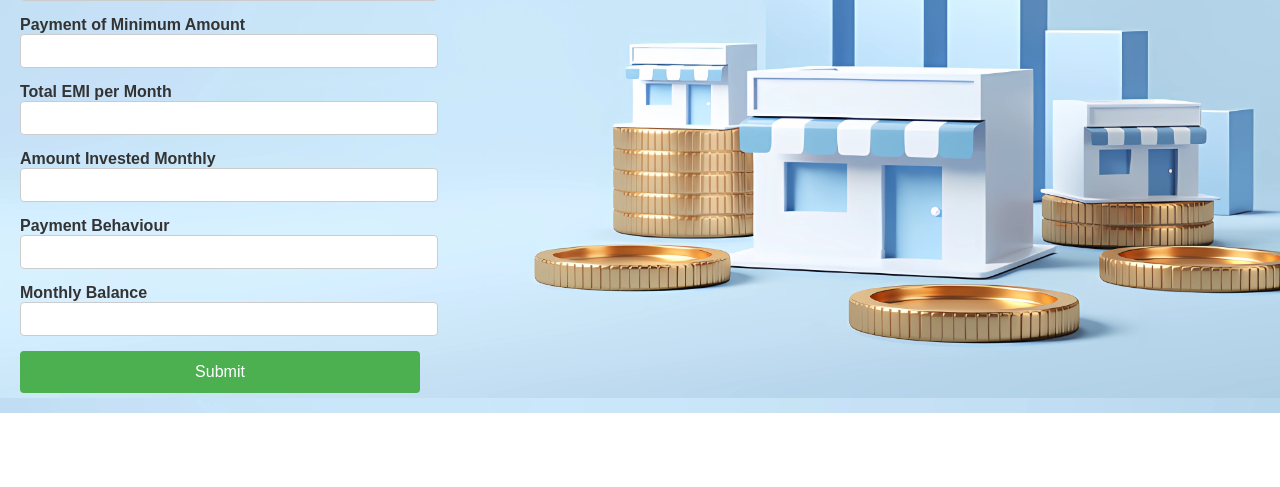
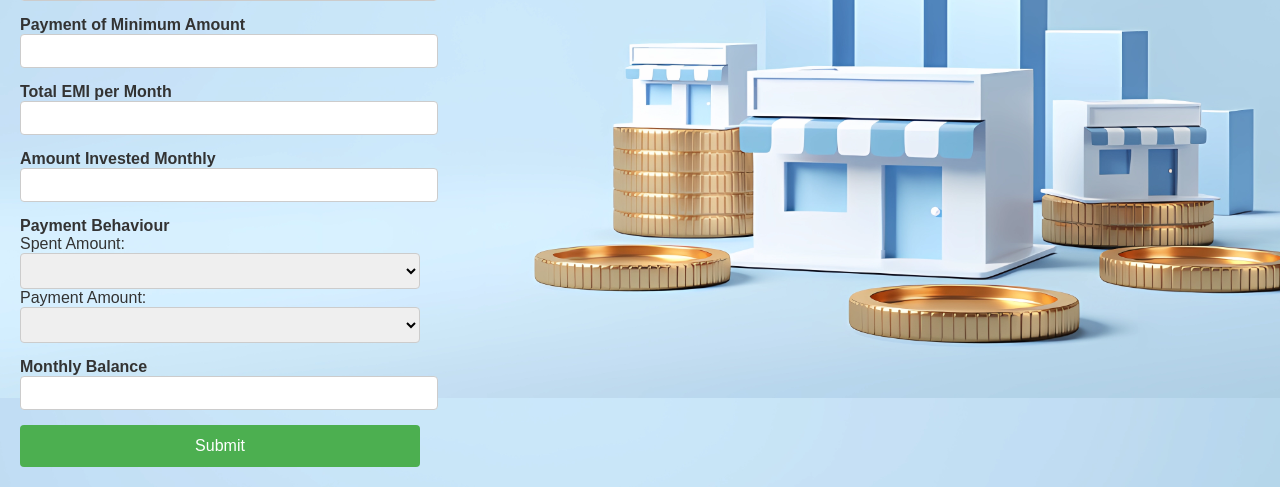
Before and after one commit to stargazer77077/ece143-Group4-project-Personal_Financial_Literacy_Optimizer, a Flask app: page / in a window 1280 px wide. Shown: the part 1202-1689 px from the top of the page. Before the commit the page ends 1615 px from the top, so only its background shows below. Run offline with Flask 3, Linux system fonts and the light colour scheme.

Commit message:
Update index.html with drop down menu

```diff
--- a/website/templates/index.html
+++ b/website/templates/index.html
@@ -191,10 +191,30 @@
                     <label for="monthly_investment">Amount Invested Monthly</label>
                     <input type="number" id="monthly_investment" name="Amount_invested_monthly">
                 </div>
+
                 <div>
                     <label for="payment_behavior">Payment Behaviour</label>
-                    <input type="text" id="payment_behavior" name="Payment_Behaviour">
+                    <div>
+                        Spent Amount:
+                        <select Spent="spent_amount" id="spent_amount">
+                            <option value="" disabled selected></option>
+                            <option value="Low">Low</option>
+                            <option value="Medium">Medium</option>
+                            <option value="High">High</option>
+                        </select>
+                    </div>
+
+                    <div>
+                        Payment Amount:
+                        <select Payment="payment_amount" id="payment_amount">
+                            <option value="" disabled selected></option>
+                            <option value="Small">Low</option>
+                            <option value="Medium">Medium</option>
+                            <option value="Large">High</option>
+                        </select>
+                    </div>
                 </div>
+
                 <div>
                     <label for="monthly_balance">Monthly Balance</label>
                     <input type="number" id="monthly_balance" name="Monthly_Balance">
```
